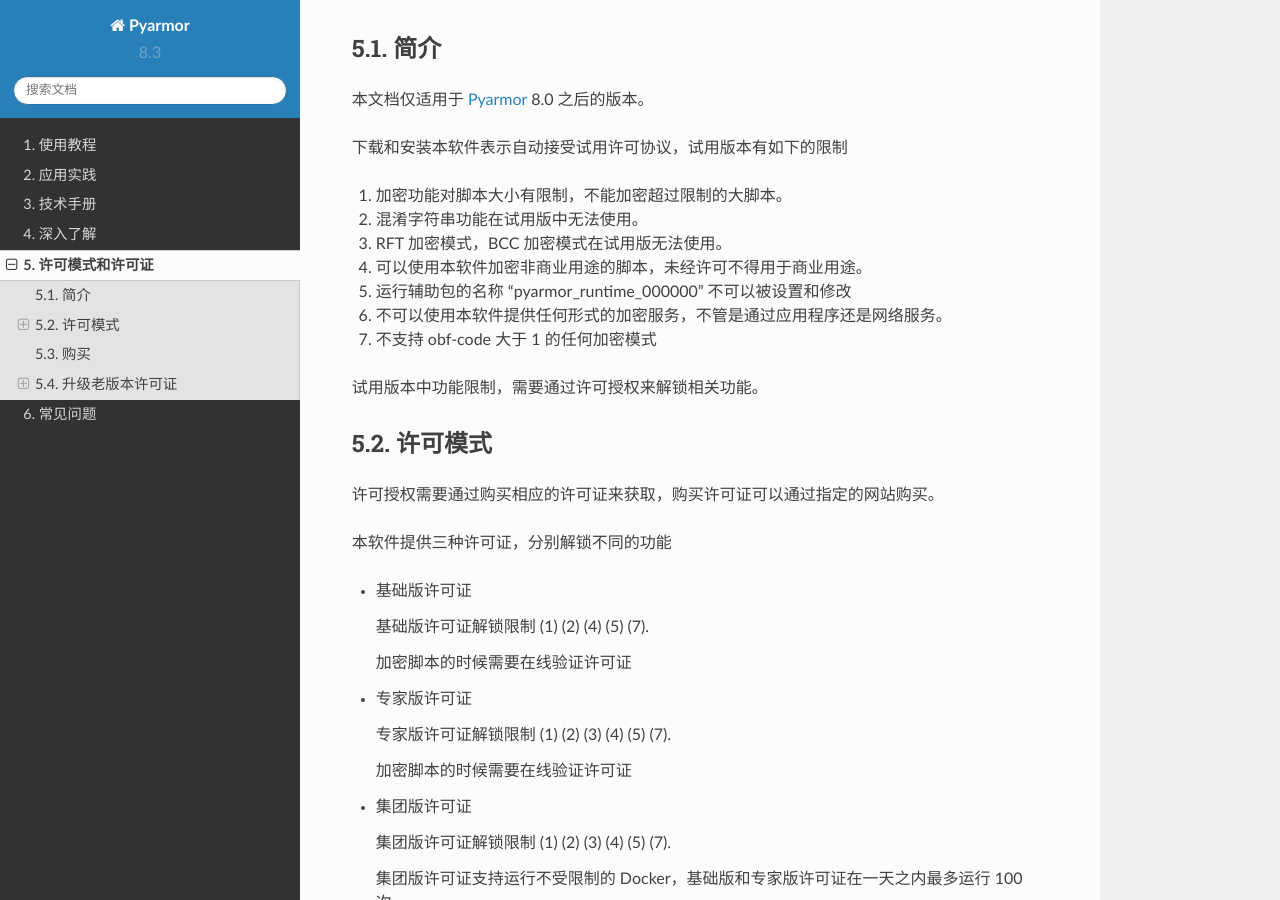
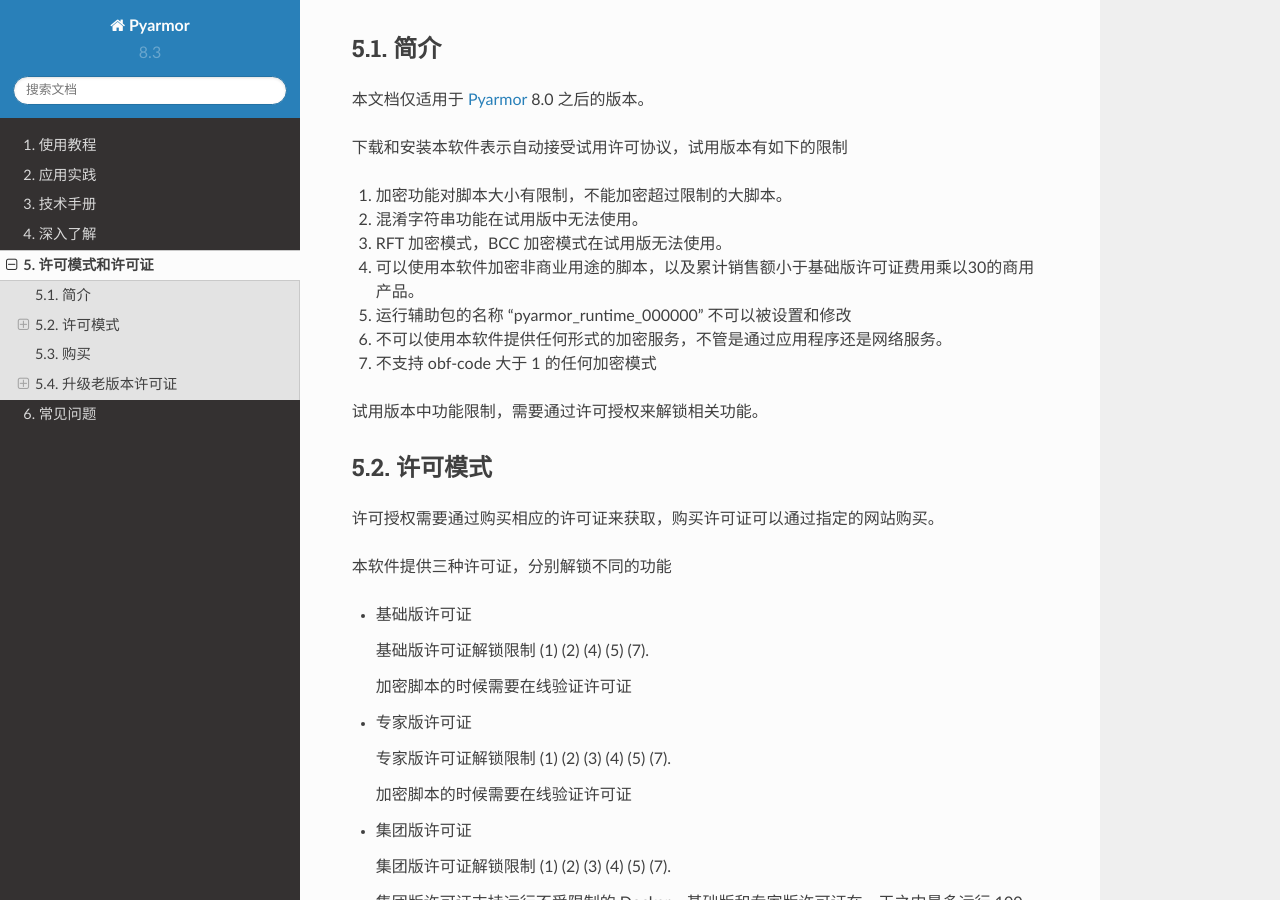
Before and after one commit to dashingsoft/pyarmor-docs-zh, a Sphinx documentation site: the page built from docs/licenses.rst, in a window 1280 px wide and 900 px high, scrolled down 343 px. Built offline with Sphinx 7.4.7 and the Read the Docs theme 2.0.0, drawn with Linux system fonts in a browser that asks for light colours.

Commit message:
允许累计销售额较小的商业产品使用试用版

```diff
--- a/docs/licenses.rst
+++ b/docs/licenses.rst
@@ -19,7 +19,7 @@
 (1) 加密功能对脚本大小有限制，不能加密超过限制的大脚本。
 (2) 混淆字符串功能在试用版中无法使用。
 (3) RFT 加密模式，BCC 加密模式在试用版无法使用。
-(4) 可以使用本软件加密非商业用途的脚本，未经许可不得用于商业用途。
+(4) 可以使用本软件加密非商业用途的脚本，以及累计销售额小于基础版许可证费用乘以30的商用产品。
 (5) 运行辅助包的名称 "pyarmor_runtime_000000" 不可以被设置和修改
 (6) 不可以使用本软件提供任何形式的加密服务，不管是通过应用程序还是网络服务。
 (7) 不支持 obf-code 大于 1 的任何加密模式
```
